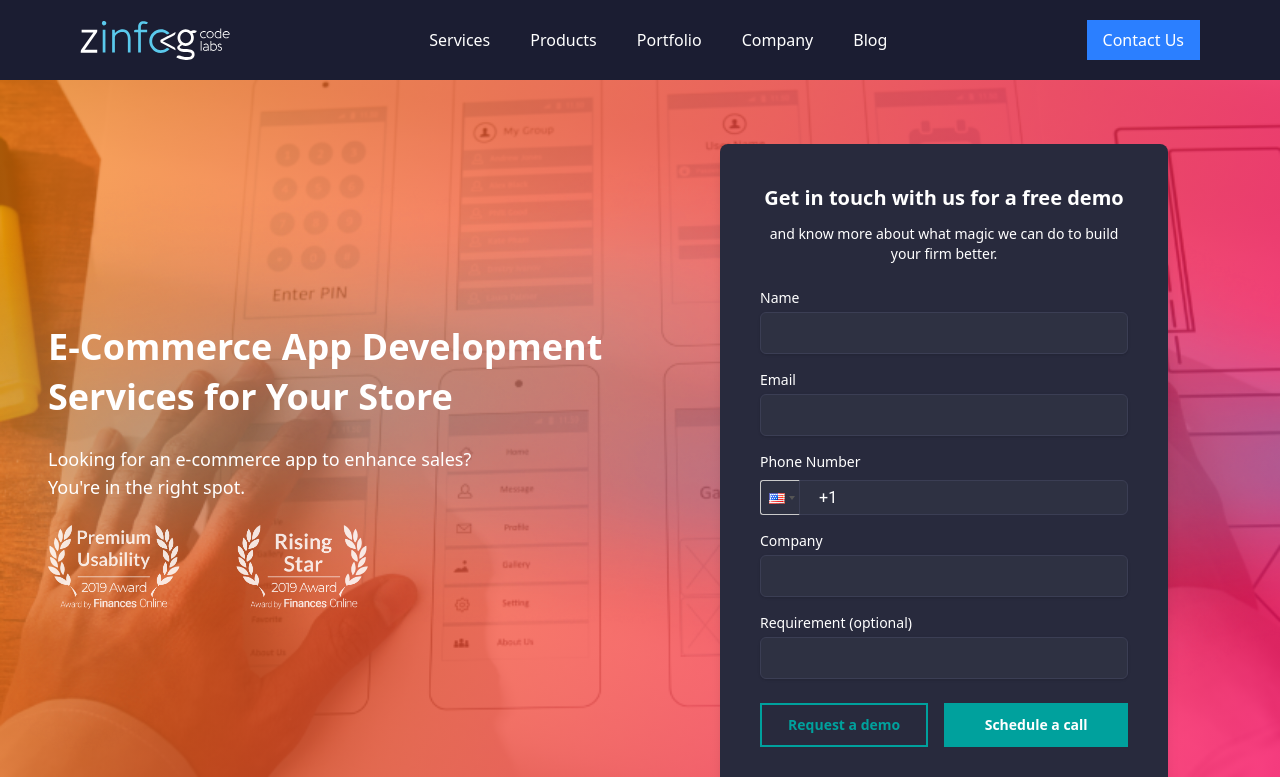
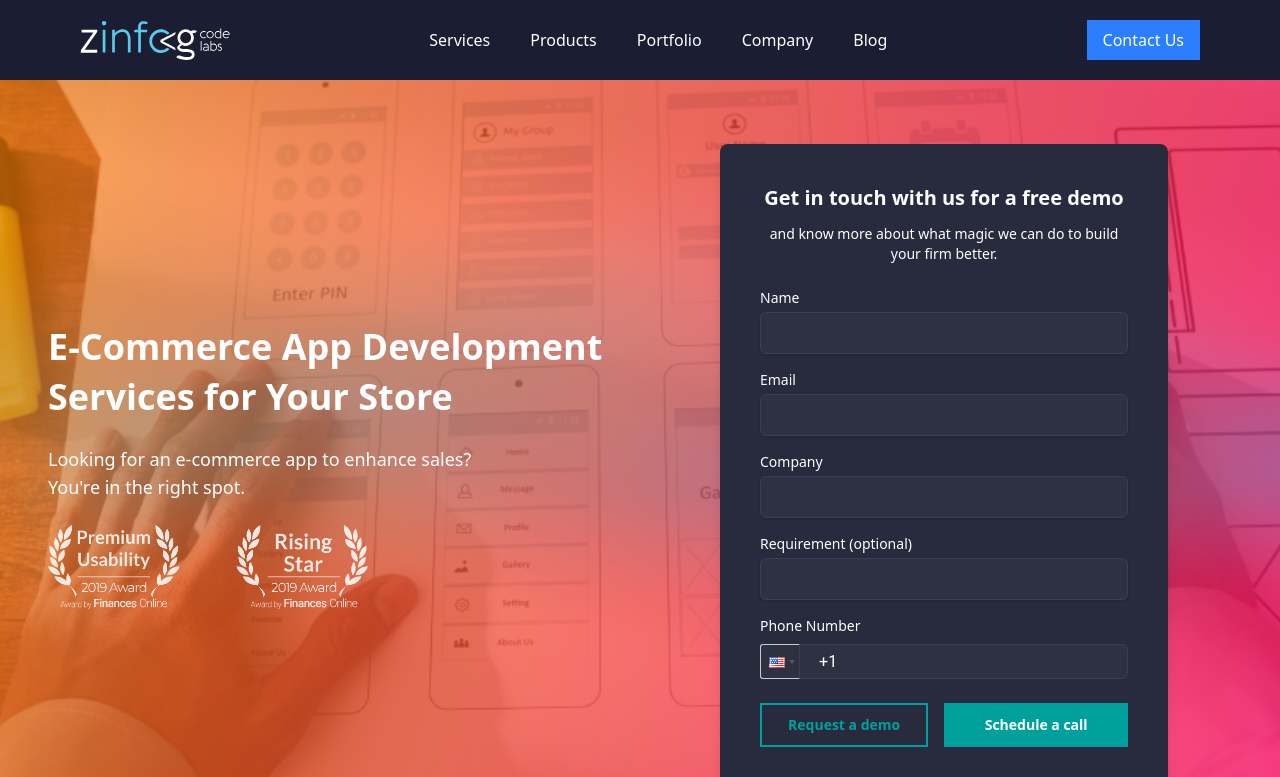
Before and after one commit to risvinmpm/Zinfog, a Next.js app: page /services/Ecommerce in a window 1280 px wide. Shown: the top 777 px of the page. Built offline with nearby package versions, Linux system fonts and the light colour scheme.

Commit message:
ecommerce & product page animation

```diff
--- a/components/main/ecommerce/Banner.tsx
+++ b/components/main/ecommerce/Banner.tsx
@@ -2,6 +2,7 @@
 
 import Image from 'next/image';
 import React, { useState } from 'react';
+import { motion } from 'framer-motion';
 import 'react-phone-input-2/lib/style.css';
 import PhoneNumberField from '../../Ui/PhoneNumberField';
 import SuccessPopup from '../../Ui/SuccessPopup';
@@ -31,7 +32,6 @@ const Banner = () => {
 
     const validateForm = () => {
         const newErrors: any = {};
-
         if (!formData.name.trim()) newErrors.name = 'Name is required.';
         if (!formData.email.trim()) newErrors.email = 'Email is required.';
         if (!formData.phone.trim()) newErrors.phone = 'Phone number is required.';
@@ -61,12 +61,17 @@ const Banner = () => {
         setShowPopup(true);
     };
 
+    const fadeInRight = {
+        hidden: { opacity: 0, x: -50 },
+        visible: { opacity: 1, x: 0 },
+    };
+
     return (
         <div
             className="relative bg-cover bg-no-repeat bg-center mt-10 lg:mt-20 py-16"
             style={{ backgroundImage: 'url("/mobileapps.png")' }}
         >
-            {/* Overlays */}
+            {/* Gradient and Background Overlays */}
             <div
                 className="absolute inset-0 z-0 opacity-90"
                 style={{
@@ -78,9 +83,14 @@ const Banner = () => {
                 style={{ backgroundImage: 'url("/count-bg.png")' }}
             />
 
-            <div className="relative z-10 grid grid-cols-1 md:grid-cols-2 gap-8 max-w-screen-xl mx-auto main-padding">
+            <motion.div
+                variants={fadeInRight}
+                initial="hidden"
+                animate="visible"
+                transition={{ duration: 0.6, delay: 0.1 }}
+                className="relative z-10 grid grid-cols-1 md:grid-cols-2 gap-8 max-w-screen-xl mx-auto main-padding">
                 {/* Left Section */}
-                <div className="flex flex-col justify-center space-y-6">
+                <div className="flex flex-col justify-center space-y-6" >
                     <h1 className="text-2xl md:text-3xl lg:text-4xl font-bold leading-snug">
                         E-Commerce App Development Services for Your Store
                     </h1>
@@ -97,7 +107,7 @@ const Banner = () => {
                 </div>
 
                 {/* Right Form Section */}
-                <div className="bg-[#282A3D] rounded-lg p-6 md:p-10 shadow-lg max-w-md mx-auto">
+                <div className="bg-[#282A3D] rounded-lg p-6 md:p-10 shadow-lg max-w-md mx-auto" >
                     <form onSubmit={handleSubmit}>
                         <h2 className="text-xl font-bold mb-3 text-center text-white">
                             Get in touch with us for a free demo
@@ -106,72 +116,37 @@ const Banner = () => {
                             and know more about what magic we can do to build your firm better.
                         </p>
 
-                        {/* Name */}
-                        <div>
-                            <label htmlFor="name" className="block text-sm font-medium text-white">
-                                Name
-                            </label>
-                            <input
-                                id="name"
-                                type="text"
-                                value={formData.name}
-                                onChange={(e) => handleChange('name', e.target.value)}
-                                className="mt-1 block w-full rounded-md px-3 py-2 border border-[#3B3E54] shadow-sm bg-[#2E3142] text-white focus:outline-none"
-                            />
-                            {errors.name && <p className="text-red-400 text-sm mt-1">{errors.name}</p>}
-                        </div>
+                        {/* Input Fields */}
+                        {[
+                            { id: 'name', label: 'Name', type: 'text' },
+                            { id: 'email', label: 'Email', type: 'email' },
+                            { id: 'company', label: 'Company', type: 'text' },
+                            { id: 'requirement', label: 'Requirement (optional)', type: 'text' },
+                        ].map(({ id, label, type }) => (
+                            <div className="mt-4" key={id}>
+                                <label htmlFor={id} className="block text-sm font-medium text-white">
+                                    {label}
+                                </label>
+                                <input
+                                    id={id}
+                                    type={type}
+                                    value={(formData as any)[id]}
+                                    onChange={(e) => handleChange(id, e.target.value)}
+                                    className="mt-1 block w-full rounded-md border border-[#3B3E54] bg-[#2E3142] px-3 py-2 shadow-sm text-white focus:outline-none"
+                                />
+                                {errors[id as keyof typeof errors] && (
+                                    <p className="text-red-400 text-sm mt-1">{errors[id as keyof typeof errors]}</p>
+                                )}
+                            </div>
+                        ))}
 
-                        {/* Email */}
-                        <div className="mt-4">
-                            <label htmlFor="email" className="block text-sm font-medium text-white">
-                                Email
-                            </label>
-                            <input
-                                id="email"
-                                type="email"
-                                value={formData.email}
-                                onChange={(e) => handleChange('email', e.target.value)}
-                                className="mt-1 block w-full rounded-md border border-[#3B3E54] bg-[#2E3142] px-3 py-2 shadow-sm text-white focus:outline-none"
-                            />
-                            {errors.email && <p className="text-red-400 text-sm mt-1">{errors.email}</p>}
-                        </div>
-
-                        {/* Phone */}
+                        {/* Phone Field */}
                         <div className="mt-4">
                             <PhoneNumberField
                                 value={formData.phone}
                                 onChange={(value) => handleChange('phone', value)}
                             />
                             {errors.phone && <p className="text-red-400 text-sm mt-1">{errors.phone}</p>}
-                        </div>
-
-                        {/* Company */}
-                        <div className="mt-4">
-                            <label htmlFor="company" className="block text-sm font-medium text-white">
-                                Company
-                            </label>
-                            <input
-                                id="company"
-                                type="text"
-                                value={formData.company}
-                                onChange={(e) => handleChange('company', e.target.value)}
-                                className="mt-1 block w-full rounded-md border border-[#3B3E54] bg-[#2E3142] px-3 py-2 shadow-sm text-white focus:outline-none"
-                            />
-                            {errors.company && <p className="text-red-400 text-sm mt-1">{errors.company}</p>}
-                        </div>
-
-                        {/* Requirement (Optional) */}
-                        <div className="mt-4">
-                            <label htmlFor="requirement" className="block text-sm font-medium text-white">
-                                Requirement (optional)
-                            </label>
-                            <input
-                                id="requirement"
-                                type="text"
-                                value={formData.requirement}
-                                onChange={(e) => handleChange('requirement', e.target.value)}
-                                className="mt-1 block w-full rounded-md border border-[#3B3E54] bg-[#2E3142] px-3 py-2 shadow-sm text-white focus:outline-none"
-                            />
                         </div>
 
                         {/* Buttons */}
@@ -192,7 +167,7 @@ const Banner = () => {
                         </div>
                     </form>
                 </div>
-            </div>
+            </motion.div>
 
             {showPopup && <SuccessPopup onClose={() => setShowPopup(false)} />}
         </div>
--- a/components/main/products/Goldzin.tsx
+++ b/components/main/products/Goldzin.tsx
@@ -1,6 +1,7 @@
 import Image from "next/image";
 import React from "react";
 import Button from "../../common/Button";
+import AnimatedOnScroll from "../../common/AnimatedOnScroll";
 
 const Goldzin = () => {
   const products = [
@@ -12,6 +13,17 @@ const Goldzin = () => {
       image: "/goldzin_mockup.png",
     },
   ];
+
+  const imageAnimation = {
+    hidden: { x: -200, opacity: 0 },
+    visible: { x: 0, opacity: 1 },
+  };
+
+  const contentAnimation = {
+    hidden: { x: 200, opacity: 0 },
+    visible: { x: 0, opacity: 1 },
+  };
+
   return (
     <section className="py-10 lg:py-20 xl:py-30 bg-[#131321] scroll" id="goldzin">
       <div className="main-padding">
@@ -22,7 +34,7 @@ const Goldzin = () => {
               className="flex flex-col md:flex-row gap-10 items-center"
             >
               {/* Left Image */}
-              <div className="w-full lg:w-1/2">
+              <AnimatedOnScroll variants={imageAnimation} className="w-full lg:w-1/2">
                 <Image
                   src={product.image}
                   width={600}
@@ -30,10 +42,10 @@ const Goldzin = () => {
                   alt={product.title}
                   className="w-full h-auto object-contain"
                 />
-              </div>
+              </AnimatedOnScroll>
 
               {/* Right Content */}
-              <div className="w-full lg:w-1/2 relative">
+              <AnimatedOnScroll variants={contentAnimation} className="w-full lg:w-1/2 relative">
                 {/* Number & Title Block */}
                 <div className="relative mb-6 h-[80px]">
                   {/* Background number */}
@@ -56,7 +68,7 @@ const Goldzin = () => {
                   title="VISIT SITE"
                   icon="/arrow.png"
                 />
-              </div>
+              </AnimatedOnScroll>
             </div>
           ))}
         </div>
--- a/components/main/products/Lanoza.tsx
+++ b/components/main/products/Lanoza.tsx
@@ -1,6 +1,7 @@
-import React from 'react'
-import Button from '../../common/Button';
-import Image from 'next/image';
+import Image from "next/image";
+import React from "react";
+import Button from "../../common/Button";
+import AnimatedOnScroll from "../../common/AnimatedOnScroll";
 
 const Lanoza = () => {
   const products = [
@@ -12,6 +13,17 @@ const Lanoza = () => {
       image: "/lanoza.png",
     },
   ];
+
+    const imageAnimation = {
+    hidden: { x: -200, opacity: 0 },
+    visible: { x: 0, opacity: 1 },
+  };
+
+  const contentAnimation = {
+    hidden: { x: 200, opacity: 0 },
+    visible: { x: 0, opacity: 1 },
+  };
+
   return (
     <section className="py-10 lg:py-20 bg-[#131321] scroll" id='lanoza'>
       <div className="main-padding">
@@ -22,7 +34,7 @@ const Lanoza = () => {
               className="flex flex-col md:flex-row gap-10 items-center"
             >
               {/* Left Image */}
-              <div className="w-full lg:w-1/2">
+              <AnimatedOnScroll variants={imageAnimation} className="w-full lg:w-1/2">
                 <Image
                   src={product.image}
                   width={600}
@@ -30,10 +42,10 @@ const Lanoza = () => {
                   alt={product.title}
                   className="w-full h-auto object-contain"
                 />
-              </div>
+              </AnimatedOnScroll>
 
               {/* Right Content */}
-              <div className="w-full lg:w-1/2 relative">
+              <AnimatedOnScroll variants={contentAnimation} className="w-full lg:w-1/2 relative">
                 {/* Number & Title Block */}
                 <div className="relative mb-6 h-[80px]">
                   {/* Background number */}
@@ -56,7 +68,7 @@ const Lanoza = () => {
                   title="VISIT SITE"
                   icon="/arrow.png"
                 />
-              </div>
+              </AnimatedOnScroll>
             </div>
           ))}
         </div>
--- a/components/main/products/Myzili.tsx
+++ b/components/main/products/Myzili.tsx
@@ -1,6 +1,7 @@
-import React from 'react'
-import Button from '../../common/Button';
-import Image from 'next/image';
+import Image from "next/image";
+import React from "react";
+import Button from "../../common/Button";
+import AnimatedOnScroll from "../../common/AnimatedOnScroll";
 
 const Myzili = () => {
   const products = [
@@ -12,6 +13,17 @@ const Myzili = () => {
       image: "/product2.png",
     },
   ];
+
+    const imageAnimation = {
+    hidden: { x: -200, opacity: 0 },
+    visible: { x: 0, opacity: 1 },
+  };
+
+  const contentAnimation = {
+    hidden: { x: 200, opacity: 0 },
+    visible: { x: 0, opacity: 1 },
+  };
+
   return (
     <section className="main-padding py-10 lg:py-20 xl:py-30 scroll" id="myzili">
       <div className="md:max-w-3xl mx-auto">
@@ -21,7 +33,7 @@ const Myzili = () => {
             className="flex flex-col md:flex-row gap-10 items-center"
           >
             {/* Left Image */}
-            <div className="w-full lg:w-1/2">
+            <AnimatedOnScroll variants={imageAnimation} className="w-full lg:w-1/2">
               <Image
                 src={product.image}
                 width={600}
@@ -29,10 +41,10 @@ const Myzili = () => {
                 alt={product.title}
                 className="w-full h-auto object-contain"
               />
-            </div>
+            </AnimatedOnScroll>
 
             {/* Right Content */}
-            <div className="w-full lg:w-1/2 relative">
+            <AnimatedOnScroll variants={contentAnimation} className="w-full lg:w-1/2 relative">
               {/* Number & Title Block */}
               <div className="relative mb-6 h-[80px]">
                 {/* Background number */}
@@ -55,7 +67,7 @@ const Myzili = () => {
                 title="VISIT SITE"
                 icon="/arrow.png"
               />
-            </div>
+            </AnimatedOnScroll>
           </div>
         ))}
       </div>
--- a/components/main/products/OurProducts.tsx
+++ b/components/main/products/OurProducts.tsx
@@ -1,4 +1,20 @@
+"use client"
 import React from 'react'
+import { motion } from 'framer-motion';
+
+const bounceInLeft = {
+    hidden: { opacity: 0, x: -100 },
+    visible: {
+        opacity: 1,
+        x: 0,
+        transition: {
+            type: "spring",
+            stiffness: 400,
+            damping: 10,
+        },
+    },
+};
+
 
 const OurProducts = () => {
     return (
@@ -7,10 +23,14 @@ const OurProducts = () => {
                 className="absolute inset-0 z-0 bg-center bg-no-repeat bg-fill"
                 style={{ backgroundImage: 'url("/banner-bg.png")' }}
             />
-            <div className='max-w-xl mx-auto text-center'>
+            <motion.div
+                variants={bounceInLeft}
+                initial="hidden"
+                animate="visible"
+                className='max-w-xl mx-auto text-center'>
                 <h1 className='text-2xl lg:text-4xl xl:text-6xl font-bold mb-5 lg:mb-10'>Our Products</h1>
                 <p className='text-lg font-extralight'>At Zinfog, the work culture creates an environment of belongingness and compassion among the employees. Creating an importance for the work-life balance, the place serves utmost integrity and quality in the work.</p>
-            </div>
+            </motion.div>
         </div>
     )
 }
--- a/components/main/products/Zsuite.tsx
+++ b/components/main/products/Zsuite.tsx
@@ -1,6 +1,7 @@
+import Image from "next/image";
 import React from "react";
 import Button from "../../common/Button";
-import Image from "next/image";
+import AnimatedOnScroll from "../../common/AnimatedOnScroll";
 
 const Zsuite = () => {
   const products = [
@@ -12,6 +13,17 @@ const Zsuite = () => {
       image: "/zsuite.png",
     },
   ];
+
+    const imageAnimation = {
+    hidden: { x: -200, opacity: 0 },
+    visible: { x: 0, opacity: 1 },
+  };
+
+  const contentAnimation = {
+    hidden: { x: 200, opacity: 0 },
+    visible: { x: 0, opacity: 1 },
+  };
+
   return (
     <section className="main-padding py-10 lg:py-20 xl:py-30 scroll" id="zsuite">
       <div className="md:max-w-3xl mx-auto">
@@ -21,7 +33,7 @@ const Zsuite = () => {
             className="flex flex-col md:flex-row gap-10 items-center"
           >
             {/* Left Image */}
-            <div className="w-full lg:w-1/2">
+            <AnimatedOnScroll variants={imageAnimation} className="w-full lg:w-1/2">
               <Image
                 src={product.image}
                 width={600}
@@ -29,10 +41,10 @@ const Zsuite = () => {
                 alt={product.title}
                 className="w-full h-auto object-contain"
               />
-            </div>
+            </AnimatedOnScroll>
 
             {/* Right Content */}
-            <div className="w-full lg:w-1/2 relative">
+            <AnimatedOnScroll variants={contentAnimation} className="w-full lg:w-1/2 relative">
               {/* Number & Title Block */}
               <div className="relative mb-6 h-[80px]">
                 {/* Background number */}
@@ -55,7 +67,7 @@ const Zsuite = () => {
                 title="VISIT SITE"
                 icon="/arrow.png"
               />
-            </div>
+            </AnimatedOnScroll>
           </div>
         ))}
       </div>
```
